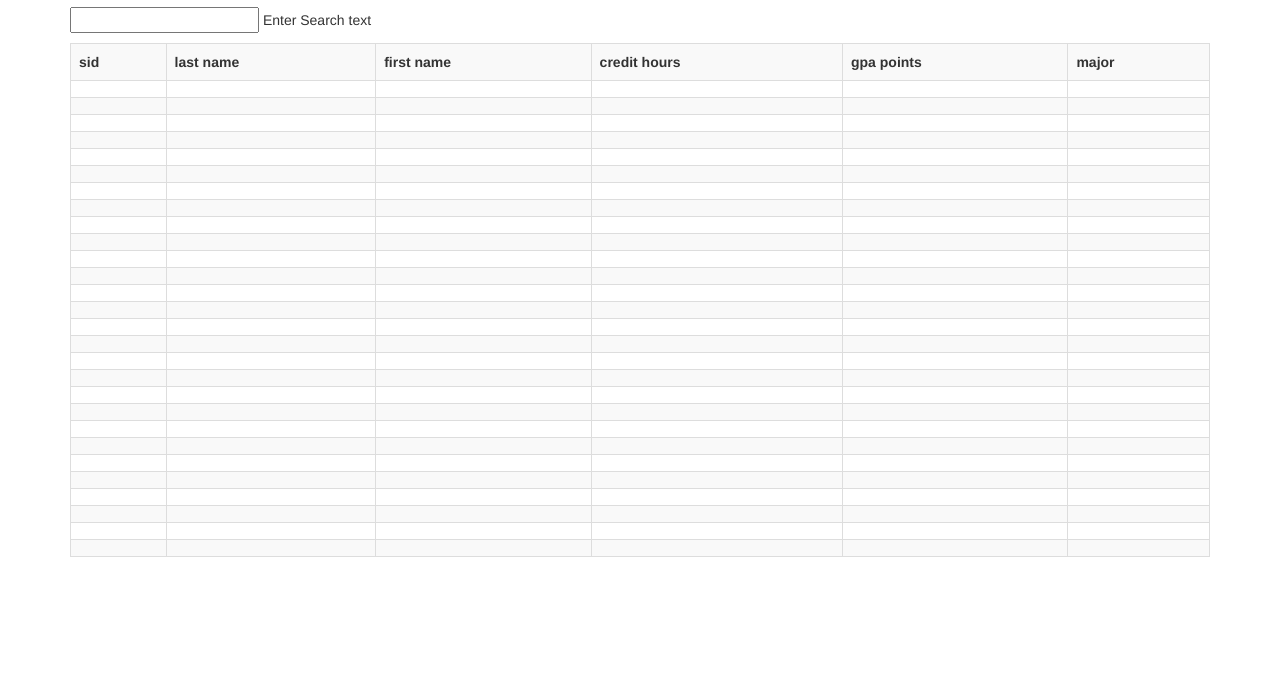
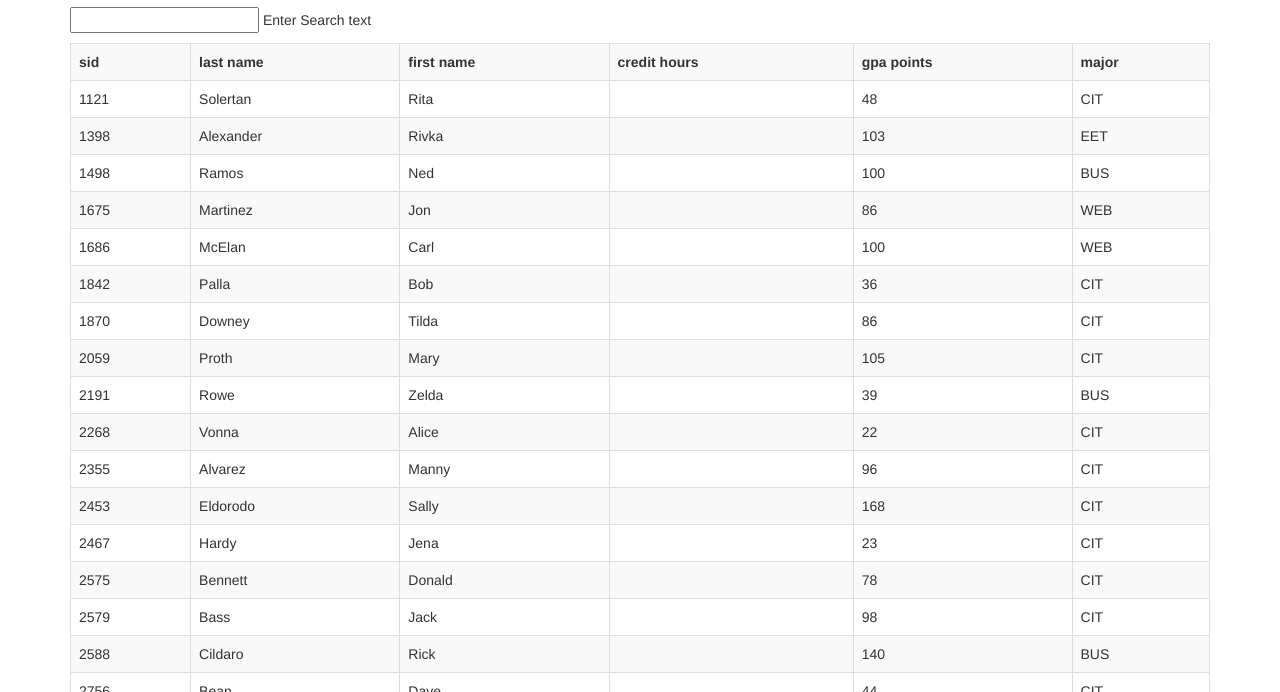
Before and after one commit to hhuested0001/hhuested0001.github.io, a plain HTML site: page index.html in a window 1280 px wide. Shown: the part 108-800 px from the top of the page. Drawn offline with nearby package versions, Linux system fonts and the light colour scheme.

Commit message:
Update index.html

```diff
--- a/index.html
+++ b/index.html
@@ -34,12 +34,12 @@
 			</tr>
 
 			<tr ng-repeat = "student in students | filter:search_text">
-				<td>{{id}}</td>
-				<td>{{last_name}}</td>
-				<td>{{first_name}}</td>
-				<td>{{credit_hours}}</td>
-				<td>{{gpa_points}}</td>
-				<td>{{major}}</td>
+				<td>{{student.id}}</td>
+				<td>{{student.last_name}}</td>
+				<td>{{student.first_name}}</td>
+				<td>{{student.credit_hours}}</td>
+				<td>{{student.gpa_points}}</td>
+				<td>{{student.major}}</td>
 			</tr>
 		</table>
 	</div>
```
